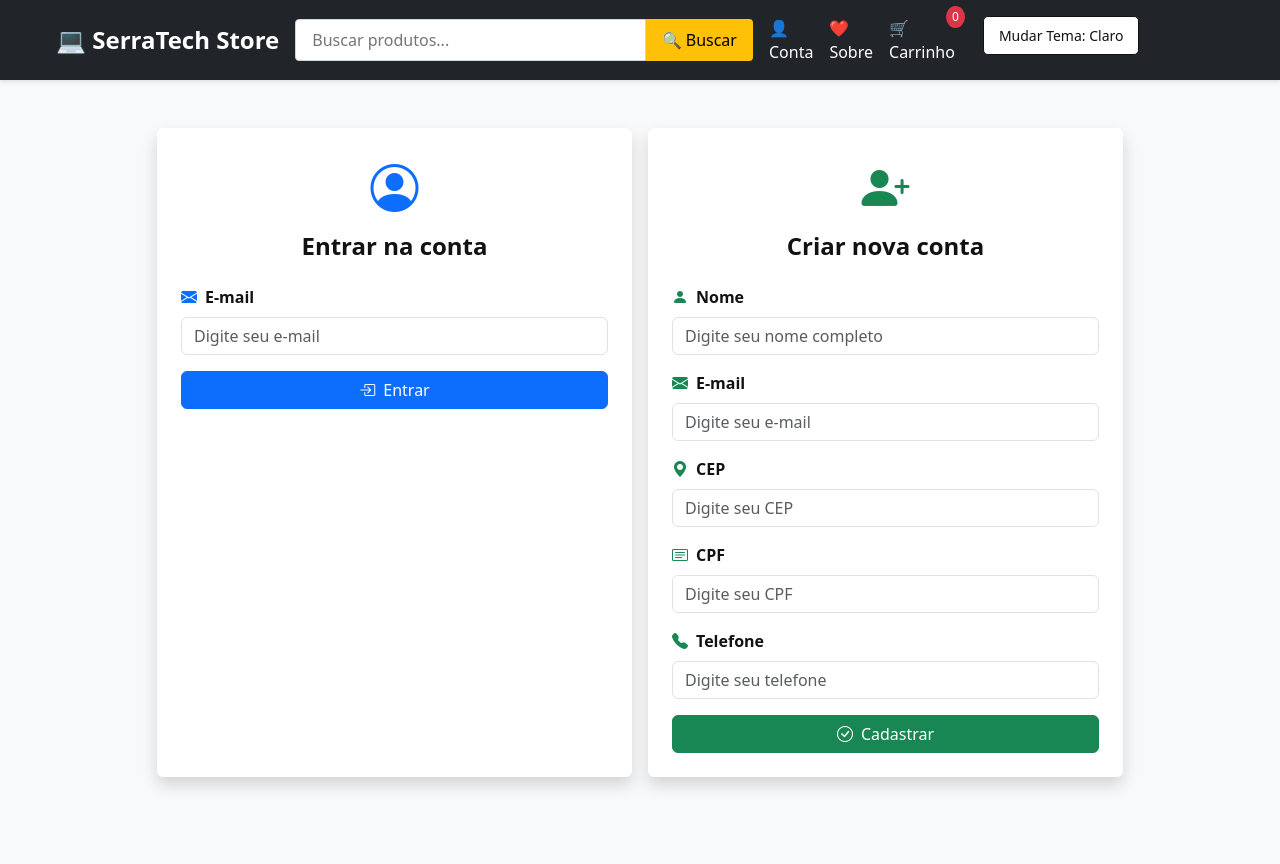
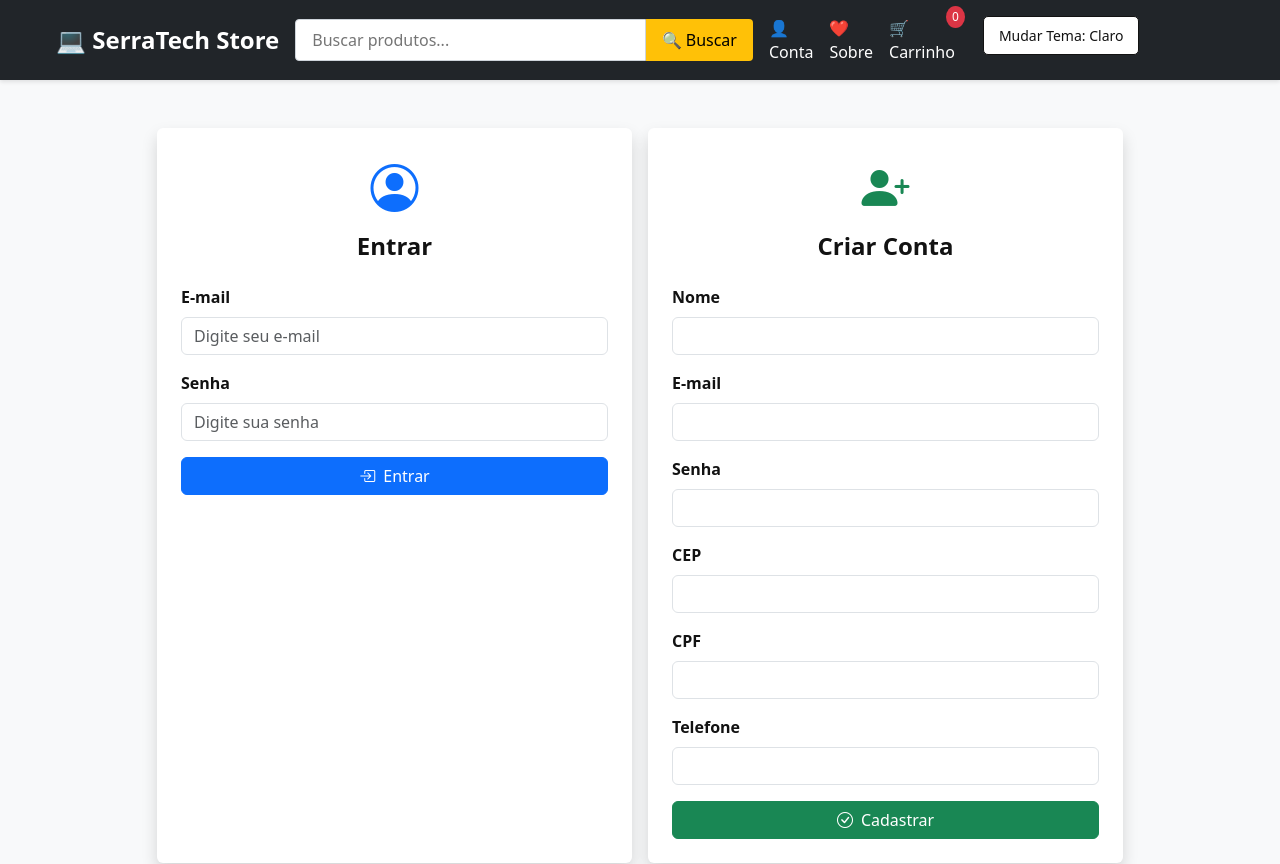
Before and after one commit to yagomahler/Trabalho-Final-React---Grupo-5-, a React (Vite) app: page /login in a window 1280 px wide. Shown: the top 864 px of the page. Built offline with nearby package versions, Linux system fonts and the light colour scheme.

Commit message:
Adaptação do Login/perfil ao context

```diff
--- a/src/screens/Login/index.jsx
+++ b/src/screens/Login/index.jsx
@@ -2,16 +2,17 @@ import axios from "axios";
 import { useState } from "react";
 import "bootstrap/dist/css/bootstrap.min.css";
 import "bootstrap-icons/font/bootstrap-icons.css";
-import * as styles from "./Login.module.css";
 import Footer from "../../components/Footer";
 import Header from "../../components/Header";
 import { useUser } from "../../contexts/userContext";
 
 const Login = () => {
     const [emailLogin, setEmailLogin] = useState("");
+    const [senhaLogin, setSenhaLogin] = useState("");
 
     const [nome, setNome] = useState("");
     const [email, setEmail] = useState("");
+    const [senha, setSenha] = useState("");
     const [cep, setCep] = useState("");
     const [cpf, setCpf] = useState("");
     const [telefone, setTelefone] = useState("");
@@ -21,23 +22,30 @@ const Login = () => {
 
     const { login } = useUser();
 
+    const API_URL = "https://691386fef34a2ff1170c47e2.mockapi.io/clientes";
+
     const autenticar = async (e) => {
         e.preventDefault();
         setErro("");
         setSucesso("");
 
         try {
-            const response = await axios.get("http://localhost:8080/clientes", {
-            });
+            const response = await axios.get(API_URL);
+            const clientes = response.data;
 
-            const clientes = response.data;
-            const clienteExiste = clientes.find((c) => c.email === emailLogin);
+            const cliente = clientes.find(
+                (c) => c.email === emailLogin && c.senha === senhaLogin
+            );
 
-            if (clienteExiste) {
-                login(clienteExiste)
-                setSucesso(`Login realizado com sucesso! Bem-vindo(a), ${clienteExiste.nome}.`);
+            if (cliente) {
+                localStorage.setItem("usuario", JSON.stringify(cliente));
+                login(cliente)
+                setSucesso(`Login realizado com sucesso! Bem-vindo(a), ${cliente.nome}.`);
+                setTimeout(() => {
+                    window.location.href = "/perfil";
+                }, 1000);
             } else {
-                setErro("E-mail não encontrado no sistema!");
+                setErro("E-mail ou senha inválidos!");
             }
         } catch (error) {
             console.error("Erro ao autenticar:", error);
@@ -45,62 +53,49 @@ const Login = () => {
         }
     };
 
-    // Cadastro de novo cliente
     const cadastrar = async (e) => {
         e.preventDefault();
         setErro("");
         setSucesso("");
 
         try {
-            await axios.post(
-                "http://localhost:8080/clientes",
-                {
+            await axios.post(API_URL, {
                 nome,
                 email,
+                senha,
                 cep,
                 cpf,
                 telefone,
-                },
-                {
-
-                    headers: {
-                        "Content-Type": "application/json",
-                    },
-                }
-            );
+            });
 
             setSucesso("Cadastro realizado com sucesso!");
             setNome("");
             setEmail("");
+            setSenha("");
             setCep("");
             setCpf("");
             setTelefone("");
         } catch (error) {
-            console.error("Erro ao cadastrar:");
-            setErro(`Erro ao realizar cadastro! (${error.response?.status || "Sem status"})`);
+            console.error("Erro ao cadastrar:", error);
+            setErro("Erro ao realizar cadastro!");
         }
     };
 
     return (
         <>
             <Header />
-
-            <div className={styles.loginContainer}>
             <div className="container py-5">
                 <div className="row justify-content-center">
-
-                        {/* COLUNA LOGIN */}
+                    {/* LOGIN */}
                     <div className="col-md-5 bg-white shadow p-4 rounded me-md-3 mb-4 mb-md-0">
                         <div className="text-center mb-4">
                             <i className="bi bi-person-circle text-primary" style={{ fontSize: "3rem" }}></i>
-                                <h4 className="mt-2 fw-bold">Entrar na conta</h4>
+                            <h4 className="mt-2 fw-bold">Entrar</h4>
                         </div>
 
                         <form onSubmit={autenticar}>
                             <div className="mb-3">
-                                    <label className="form-label fw-semibold">
-                                        <i className="bi bi-envelope-fill me-2 text-primary"></i>E-mail
-                                    </label>
+                                <label className="form-label fw-semibold">E-mail</label>
                                 <input
                                     type="email"
                                     className="form-control"
@@ -110,29 +105,36 @@ const Login = () => {
                                     required
                                 />
                             </div>
-
+                            <div className="mb-3">
+                                <label className="form-label fw-semibold">Senha</label>
+                                <input
+                                    type="password"
+                                    className="form-control"
+                                    placeholder="Digite sua senha"
+                                    value={senhaLogin}
+                                    onChange={(e) => setSenhaLogin(e.target.value)}
+                                    required
+                                />
+                            </div>
                             <button type="submit" className="btn btn-primary w-100">
                                 <i className="bi bi-box-arrow-in-right me-2"></i>Entrar
                             </button>
                         </form>
                     </div>
 
-                        {/* COLUNA CADASTRO */}
+                    {/* CADASTRO */}
                     <div className="col-md-5 bg-white shadow p-4 rounded">
                         <div className="text-center mb-4">
                             <i className="bi bi-person-plus-fill text-success" style={{ fontSize: "3rem" }}></i>
-                                <h4 className="mt-2 fw-bold">Criar nova conta</h4>
+                            <h4 className="mt-2 fw-bold">Criar Conta</h4>
                         </div>
 
                         <form onSubmit={cadastrar}>
                             <div className="mb-3">
-                                    <label className="form-label fw-semibold">
-                                        <i className="bi bi-person-fill me-2 text-success"></i>Nome
-                                    </label>
+                                <label className="form-label fw-semibold">Nome</label>
                                 <input
                                     type="text"
                                     className="form-control"
-                                        placeholder="Digite seu nome completo"
                                     value={nome}
                                     onChange={(e) => setNome(e.target.value)}
                                     required
@@ -140,13 +142,10 @@ const Login = () => {
                             </div>
 
                             <div className="mb-3">
-                                    <label className="form-label fw-semibold">
-                                        <i className="bi bi-envelope-fill me-2 text-success"></i>E-mail
-                                    </label>
+                                <label className="form-label fw-semibold">E-mail</label>
                                 <input
                                     type="email"
                                     className="form-control"
-                                        placeholder="Digite seu e-mail"
                                     value={email}
                                     onChange={(e) => setEmail(e.target.value)}
                                     required
@@ -154,13 +153,21 @@ const Login = () => {
                             </div>
 
                             <div className="mb-3">
-                                    <label className="form-label fw-semibold">
-                                        <i className="bi bi-geo-alt-fill me-2 text-success"></i>CEP
-                                    </label>
+                                <label className="form-label fw-semibold">Senha</label>
+                                <input
+                                    type="password"
+                                    className="form-control"
+                                    value={senha}
+                                    onChange={(e) => setSenha(e.target.value)}
+                                    required
+                                />
+                            </div>
+
+                            <div className="mb-3">
+                                <label className="form-label fw-semibold">CEP</label>
                                 <input
                                     type="text"
                                     className="form-control"
-                                        placeholder="Digite seu CEP"
                                     value={cep}
                                     onChange={(e) => setCep(e.target.value)}
                                     required
@@ -168,13 +175,10 @@ const Login = () => {
                             </div>
 
                             <div className="mb-3">
-                                    <label className="form-label fw-semibold">
-                                        <i className="bi bi-card-text me-2 text-success"></i>CPF
-                                    </label>
+                                <label className="form-label fw-semibold">CPF</label>
                                 <input
                                     type="text"
                                     className="form-control"
-                                        placeholder="Digite seu CPF"
                                     value={cpf}
                                     onChange={(e) => setCpf(e.target.value)}
                                     required
@@ -182,13 +186,10 @@ const Login = () => {
                             </div>
 
                             <div className="mb-3">
-                                    <label className="form-label fw-semibold">
-                                        <i className="bi bi-telephone-fill me-2 text-success"></i>Telefone
-                                    </label>
+                                <label className="form-label fw-semibold">Telefone</label>
                                 <input
                                     type="text"
                                     className="form-control"
-                                        placeholder="Digite seu telefone"
                                     value={telefone}
                                     onChange={(e) => setTelefone(e.target.value)}
                                     required
@@ -202,7 +203,7 @@ const Login = () => {
                     </div>
                 </div>
 
-                    {/* Mensagens gerais */}
+                {/* Mensagens */}
                 <div className="row mt-4 justify-content-center">
                     <div className="col-md-10">
                         {erro && <div className="alert alert-danger text-center">{erro}</div>}
@@ -210,8 +211,6 @@ const Login = () => {
                     </div>
                 </div>
             </div>
-            </div>
-
             <Footer />
         </>
     );
--- /dev/null
+++ b/src/screens/Perfil/Perfil.module.css
@@ -0,0 +1,11 @@
+.perfilContainer {
+    max-width: 600px;
+}
+
+.card {
+    border-radius: 1rem;
+}
+
+.list-group-item {
+    font-size: 1rem;
+}
```
Also changed, not shown: src/routes/AppRouter.jsx (+6 -1 lines), src/screens/Perfil/index.jsx (added, +109 -0 lines). Lines whose indentation alone changed are shown as unchanged.
